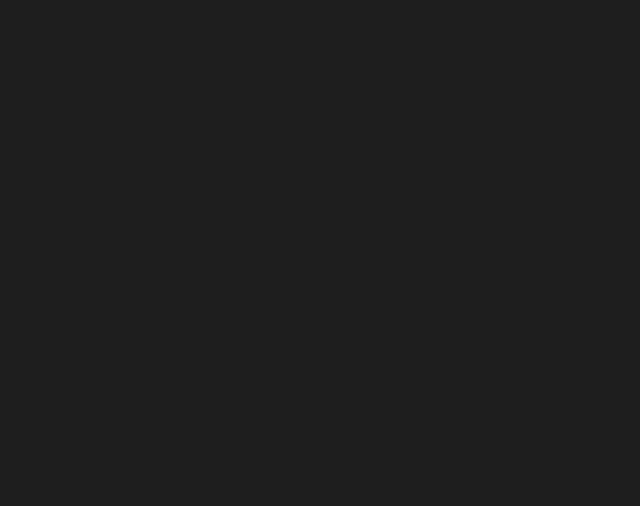
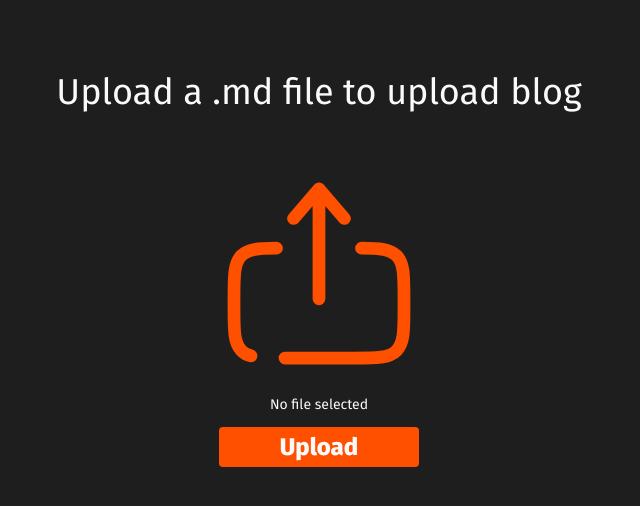
Before and after one commit to safalgautam22/portfolio, a React (Vite) app in the folder frontend/Portfolio/: page /uploadblog in a window 1280 px wide. Before the commit this address had no page. Shown: the top 506 px of the page, without its empty margins (321-961 px from the left). Built offline with nearby package versions, Linux system fonts and the light colour scheme.

Commit message:
blog-upload completed

```diff
--- /dev/null
+++ b/frontend/Portfolio/me.html
@@ -0,0 +1,10 @@
+<html lang="en">
+<head>
+    <meta charset="UTF-8">
+    <meta name="viewport" content="width=device-width, initial-scale=1.0">
+    <title>Document</title>
+</head>
+<body>
+
+</body>
+</html>
--- a/frontend/Portfolio/src/App.jsx
+++ b/frontend/Portfolio/src/App.jsx
@@ -1,5 +1,6 @@
 import { BrowserRouter, Routes, Route } from "react-router-dom";
 import Home from "./pages/Home";
+import UploadBlog from "./pages/UploadBlog";
 
 function App() {
   return (
@@ -7,6 +8,7 @@ function App() {
       <BrowserRouter>
         <Routes>
           <Route path="/" element={<Home />} />
+          <Route path="/uploadblog" element={<UploadBlog />} />
         </Routes>
       </BrowserRouter>
     </>
--- /dev/null
+++ b/frontend/Portfolio/src/pages/UploadBlog.jsx
@@ -0,0 +1,85 @@
+import { useState } from "react";
+import axios from "axios";
+import upload from "../assets/upload.svg";
+import toast, { Toaster } from "react-hot-toast";
+
+function UploadBlog() {
+  const [filename, setFilename] = useState("No file selected");
+  const [filedata, setFiledata] = useState({
+    file: null,
+    name: "",
+    type: "",
+    updated_at: "",
+    size: 0,
+  });
+  const handleUpload = (e) => {
+    console.log(e.target.files[0]);
+    const file = e.target.files[0];
+    if (file) {
+      setFilename(file.name);
+      setFiledata({
+        file: file,
+        name: file.name,
+        type: file.type,
+        updated_at: file.lastModifiedDate,
+        size: file.size,
+      });
+    }
+  };
+  const uploadBlog = async () => {
+  if (!filedata.file) return;
+
+  try {
+    const formData = new FormData();
+    formData.append("file", filedata.file);
+
+    const res = axios.post(
+      "http://localhost:3000/uploadblog",
+      formData,
+      { headers: { "Content-Type": "multipart/form-data" } }
+    );
+
+    // toast after request finishes
+    toast.success("Uploaded Successfully");
+
+  } catch (err) {
+    console.log(err);
+    toast.error("Error uploading");
+  }
+};
+
+
+  return (
+    <>
+      <Toaster position="top-center" />
+      <div className="flex flex-col items-center gap-3">
+        <h1 className="m-10 text-4xl">Upload a .md file to upload blog</h1>
+
+        <label
+          htmlFor="blogfile"
+          className="cursor-pointer text-white px-5 py-2 font-semibold transition w-1/5 rounded-lg hover:-translate-y-1 hover:rotate-2"
+        >
+          <img src={upload} alt="uploadbutton" className="m-auto" />
+        </label>
+        <input
+          type="file"
+          id="blogfile"
+          accept=".md"
+          className="hidden"
+          onChange={handleUpload}
+        />
+
+        <p className="text-sm">{filename}</p>
+        <button
+          onClick={uploadBlog}
+          disabled={!filedata.file}
+          className="bg-(--primary) w-50 h-10 text-2xl font-bold hover:opacity-80 rounded active:opacity-50"
+        >
+          Upload
+        </button>
+      </div>
+    </>
+  );
+}
+
+export default UploadBlog;
```
Also changed, not shown: frontend/Portfolio/src/assets/upload.svg (added).
